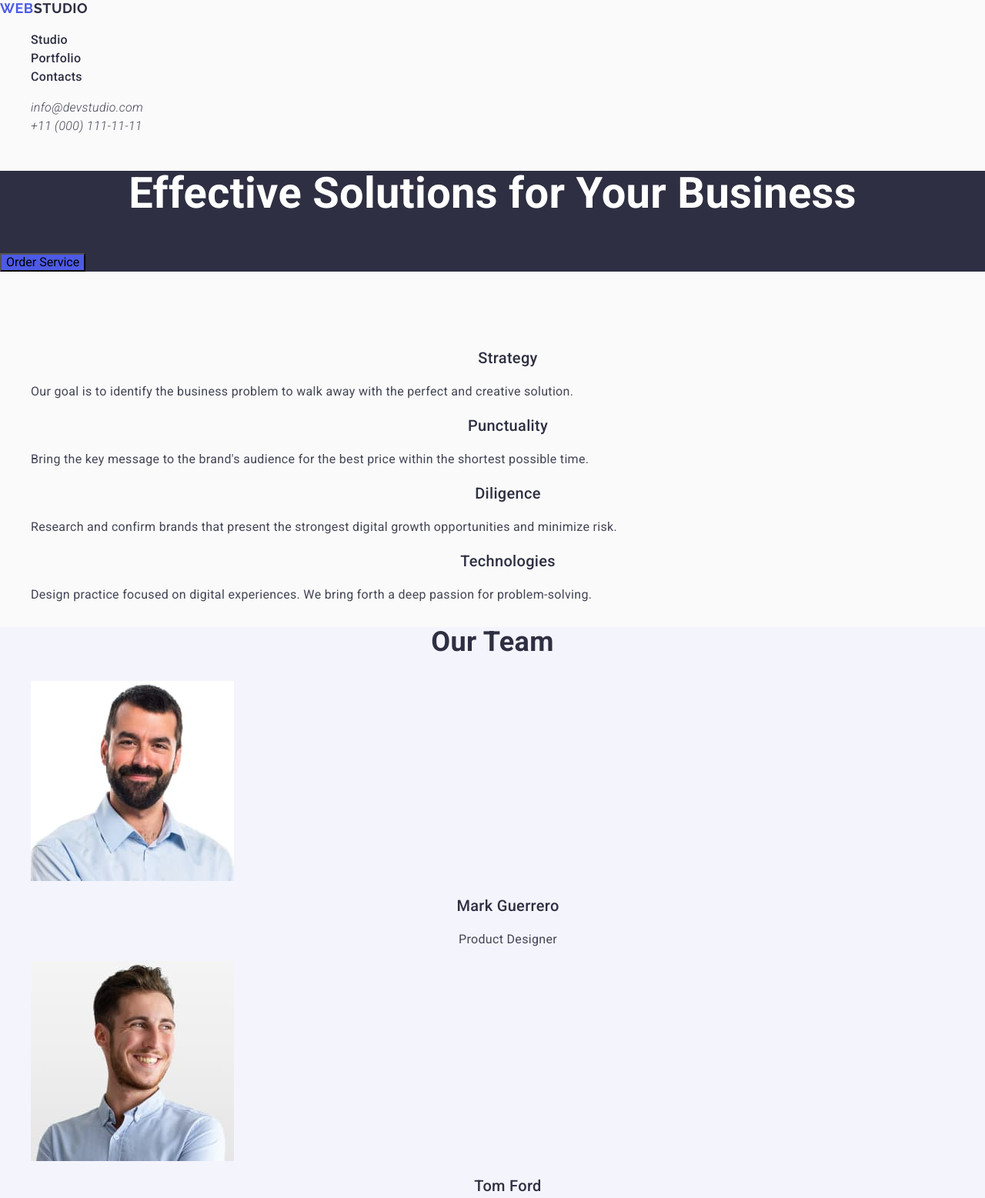
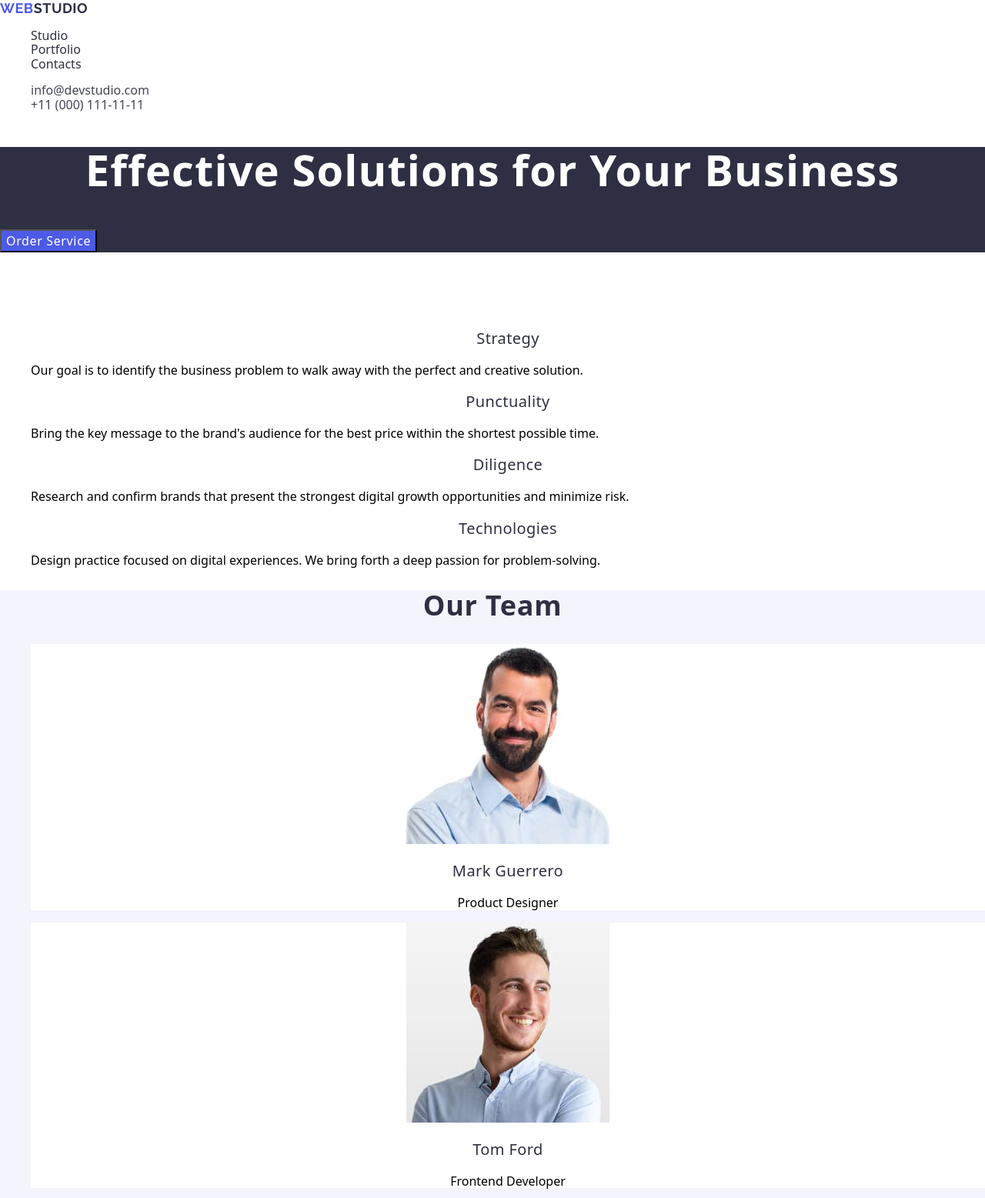
Before and after one commit to Tviliov/goit-markup-hw-02, a plain HTML site: page index.html in a window 1280 px wide. Shown: the top 1557 px of the page at 77% size. Drawn offline with nearby package versions, Linux system fonts and the light colour scheme.

Commit message:
makes changes

```diff
--- a/css/styles.css
+++ b/css/styles.css
@@ -5,8 +5,6 @@ ul, ol {
 a {
     text-decoration: none;
 }
-img {
-    display: block;
 }
 body {
     font-family: "Roboto", sans-serif;
@@ -15,7 +13,7 @@ body {
     line-height: 1.5;
     letter-spacing: 0.02em;
     color: #434455;
-    background-color: #fafafa;
+    background-color: #FFFFFF;
 }
 /* -----/Common styles-----*/
 
@@ -27,10 +25,10 @@ body {
     line-height: 1.17;
     letter-spacing: 0.03em;
     text-transform: uppercase;
-    color: #2e2f42;
+    color: #4d5ae5;
 }
 .top-logo-span {
-    color: #4d5ae5;
+    color: #2e2f42;
 }
 .menu-link {
     font-weight: 500;
@@ -40,6 +38,7 @@ body {
     color: #404bbf;
 }
 .address-link {
+    font-style: normal;
     color: #434455;
 }
 .address-link:hover, .address-link:focus {
@@ -56,16 +55,20 @@ body {
     font-weight: 700;
     font-size: 56px;
     line-height: 1.07;
+    letter-spacing: 0.02em;
     text-align: center;
     color: #fff;
 }
-button {
-    cursor: poiner;
-    font-family: inherit
-    color: #fff;
+.button {
+    cursor: pointer;
+    font-family: inherit;
+    font-weight: 500;
+    line-height: 1.5;
+    letter-spacing: 0.04em;
+    color: #ffffff;
     background: #4d5ae5;
 }
-button:hover {
+.button:hover, .button:focus {
     background: #404bbf;
 }
 /* -----/Hero section-----*/
@@ -75,6 +78,7 @@ button:hover {
     font-weight: 700;
     font-size: 36px;
     line-height: 1.11;
+    letter-spacing: 0.02em;
     text-transform: capitalize;
     text-align: center;
     color: transparent;
@@ -84,6 +88,7 @@ button:hover {
     font-weight: 500;
     font-size: 20px;
     line-height: 1.2;
+    letter-spacing: 0.02em;
     text-align: center;
     color: #2e2f42;
 }
@@ -98,14 +103,22 @@ button:hover {
     font-weight: 700;
     font-size: 36px;
     line-height: 1.11;
+    letter-spacing: 0.02em;
     text-transform: capitalize;
     color: #2e2f42;
+}
+.team-card {
+    background-color: #FFFFFF
 }
 .team-card-title {
     font-weight: 500;
     font-size: 20px;
     line-height: 1.2;
+    letter-spacing: 0.02em;
     color: #2e2f42;
+}
+.team-card-text {
+    font-size: 16px;
 }
 /* -----/Team section-----*/
 
@@ -114,6 +127,7 @@ button:hover {
     font-weight: 700;
     font-size: 36px;
     line-height: 1.11;
+    letter-spacing: 0.02em;
     text-align: center;
     text-transform: capitalize;
     color: #2e2f42;
@@ -123,6 +137,7 @@ button:hover {
     font-weight: 500;
     font-size: 20px;
     line-height: 1.2;
+    letter-spacing: 0.02em;
     color: #2e2f42;
 }
 /* -----Portfolio section-----*/
@@ -142,8 +157,8 @@ button:hover {
     line-height: 1.17;
     letter-spacing: 0.03em;
     text-transform: uppercase;
+    color: #4d5ae5
+}
+.bottom-logo-span{
     color: #f4f4fd;
 }
-.bottom-logo-span{
-    color: #4d5ae5;
-}
--- a/index.html
+++ b/index.html
@@ -26,14 +26,14 @@
     <header class="top-line">
       <nav class="page-nav">
         <a href="./index.html" class="top-logo"
-          ><span class="top-logo-span">Web</span>Studio</a
+          >Web<span class="top-logo-span">Studio</span></a
         >
         <ul class="menu">
           <li class="menu-item">
-            <a href="" class="menu-link">Studio</a>
+            <a href="./index.html" class="menu-link">Studio</a>
           </li>
           <li class="menu-item">
-            <a href="#portfolio" class="menu-link">Portfolio</a>
+            <a href="" class="menu-link">Portfolio</a>
           </li>
           <li class="menu-item">
             <a href="" class="menu-link">Contacts</a>
@@ -63,7 +63,7 @@
         <h1 class="hero-section-title">
           Effective Solutions for Your Business
         </h1>
-        <button type="button">Order Service</button>
+        <button type="button" class="button">Order Service</button>
       </section>
       <!--/Hero section-->
 
@@ -115,7 +115,7 @@
               height="260"
             />
             <h3 class="team-card-title">Mark Guerrero</h3>
-            <p>Product Designer</p>
+            <p class="team-card-text">Product Designer</p>
           </li>
           <li class="team-card">
             <img
@@ -125,7 +125,7 @@
               height="260"
             />
             <h3 class="team-card-title">Tom Ford</h3>
-            <p>Frontend Developer</p>
+            <p class="team-card-text">Frontend Developer</p>
           </li>
           <li class="team-card">
             <img
@@ -135,7 +135,7 @@
               height="260"
             />
             <h3 class="team-card-title">Camila Garcia</h3>
-            <p>Marketing</p>
+            <p class="team-card-text">Marketing</p>
           </li>
           <li class="team-card">
             <img
@@ -145,7 +145,7 @@
               height="260"
             />
             <h3 class="team-card-title">Daniel Wilson</h3>
-            <p>UI Designer</p>
+            <p class="team-card-text">UI Designer</p>
           </li>
         </ul>
       </section>
@@ -163,7 +163,7 @@
               height="300"
             />
             <h3 class="portfolio-card-title">Banking App</h3>
-            <p>App</p>
+            <p class="portfolio-card-text">App</p>
           </li>
           <li class="portfolio-card">
             <img
@@ -173,7 +173,7 @@
               height="300"
             />
             <h3 class="portfolio-card-title">Cashless Payment</h3>
-            <p>Marketing</p>
+            <p class="portfolio-card-text">Marketing</p>
           </li>
           <li class="portfolio-card">
             <img
@@ -183,7 +183,7 @@
               height="300"
             />
             <h3 class="portfolio-card-title">Meditation App</h3>
-            <p>App</p>
+            <p class="portfolio-card-text">App</p>
           </li>
           <li class="portfolio-card">
             <img
@@ -193,7 +193,7 @@
               height="300"
             />
             <h3 class="portfolio-card-title">Taxi Service</h3>
-            <p>Marketing</p>
+            <p class="portfolio-card-text">Marketing</p>
           </li>
           <li class="portfolio-card">
             <img
@@ -203,7 +203,7 @@
               height="300"
             />
             <h3 class="portfolio-card-title">Screen Illustrations</h3>
-            <p>Design</p>
+            <p class="portfolio-card-text">Design</p>
           </li>
           <li class="portfolio-card">
             <img
@@ -213,7 +213,7 @@
               height="300"
             />
             <h3 class="portfolio-card-title">Online Courses</h3>
-            <p>Marketing</p>
+            <p class="portfolio-card-text">Marketing</p>
           </li>
         </ul>
       </section>
```
